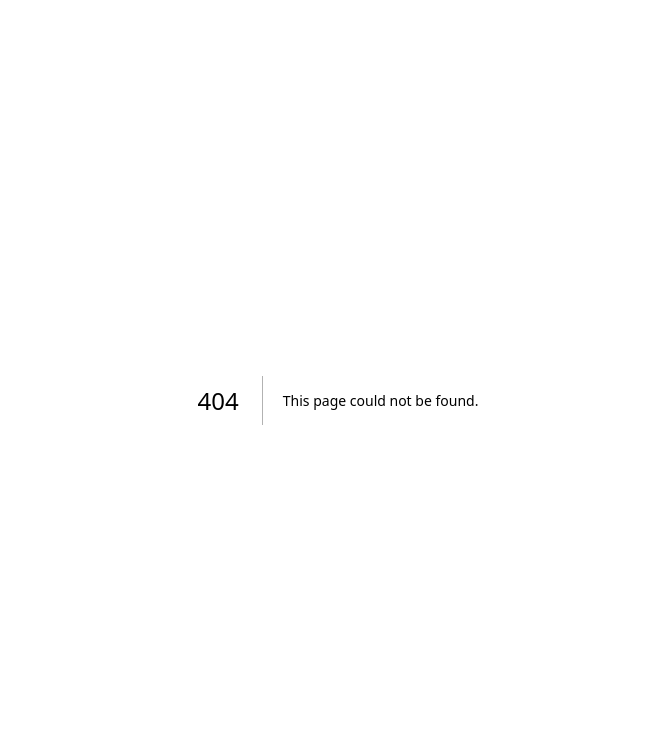
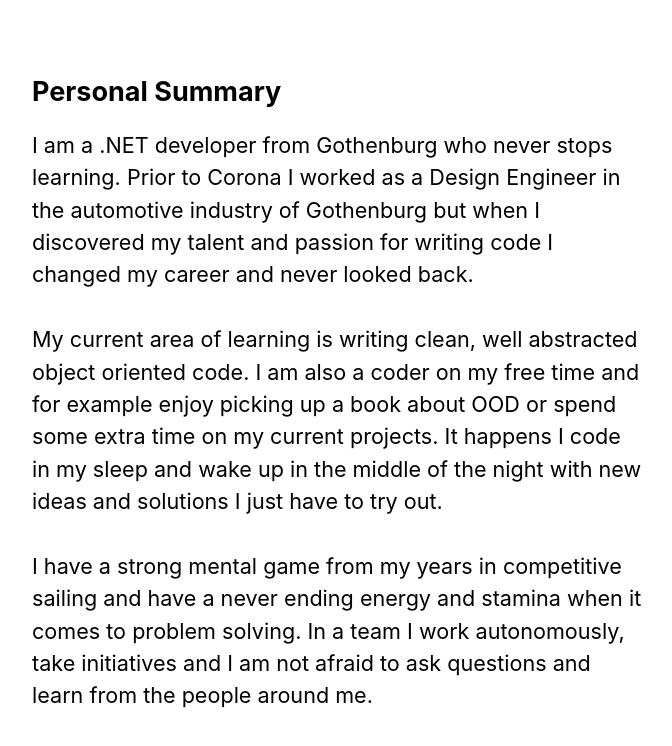
Before and after one commit to RobinAxelsson/personal-jam, a Next.js app: page /summary in a window 1280 px wide. Before the commit this address had no page. Shown: the top 746 px of the page, without its empty margins (302-974 px from the left). Built offline with nearby package versions, Linux system fonts and the light colour scheme.

Commit message:
naming refactoring

```diff
--- /dev/null
+++ b/components/summary.js
@@ -0,0 +1,15 @@
+import utilStyles from "../styles/utils.module.css";
+import parse from "html-react-parser";
+import styles from "./layout.module.css";
+export function Summary({ title, content }) {
+  return (
+    <>
+      <div className={styles.container}>
+        <div className={`${utilStyles.headingMd} ${utilStyles.padding1px}`}>
+          <h1 className={utilStyles.headingLg}>{title}</h1>
+          {parse(content.replaceAll("\n", "<br />"))}
+        </div>
+      </div>
+    </>
+  );
+}
--- a/pages/index.js
+++ b/pages/index.js
@@ -1,7 +1,7 @@
 import Head from 'next/head';
 import Layout, { siteTitle } from '../components/layout';
 import utilStyles from '../styles/utils.module.css';
-import { getPersonalData, getSortedHighlightedProjectsData, getSummary, getWorkLife, getEducation } from '../lib/markdownContent';
+import { getPersonalData, getSortedHighlightedProjectsData, getSummary, getWorkLife, getEducation } from '../data-access/resume-repository';
 import parse from 'html-react-parser';
 
 export async function getStaticProps() {
@@ -18,7 +18,7 @@ export async function getStaticProps() {
 
 export default function Home({ allHighlightedProjectsData, summaryData, personalData, worklife, education }) {
   return (
-    <Layout home>
+    <Layout home >
       <Head>
         <title>{siteTitle}</title>
       </Head>
--- /dev/null
+++ b/pages/summary.js
@@ -0,0 +1,22 @@
+import { getSummary } from '../data-access/resume-repository';
+import { Summary } from '../components/summary';
+
+export async function getStaticProps() {
+  return {
+    props: {
+      summaryData: getSummary()
+    },
+  };
+}
+
+export default function Page({ summaryData }) {
+  return (
+    <>
+    <Summary
+        title={summaryData.title}
+        content={summaryData.content}
+        />
+    </>
+
+  );
+}
```
Also changed, not shown: data-access/resume-repository.js (renamed from lib/markdownContent.js).
